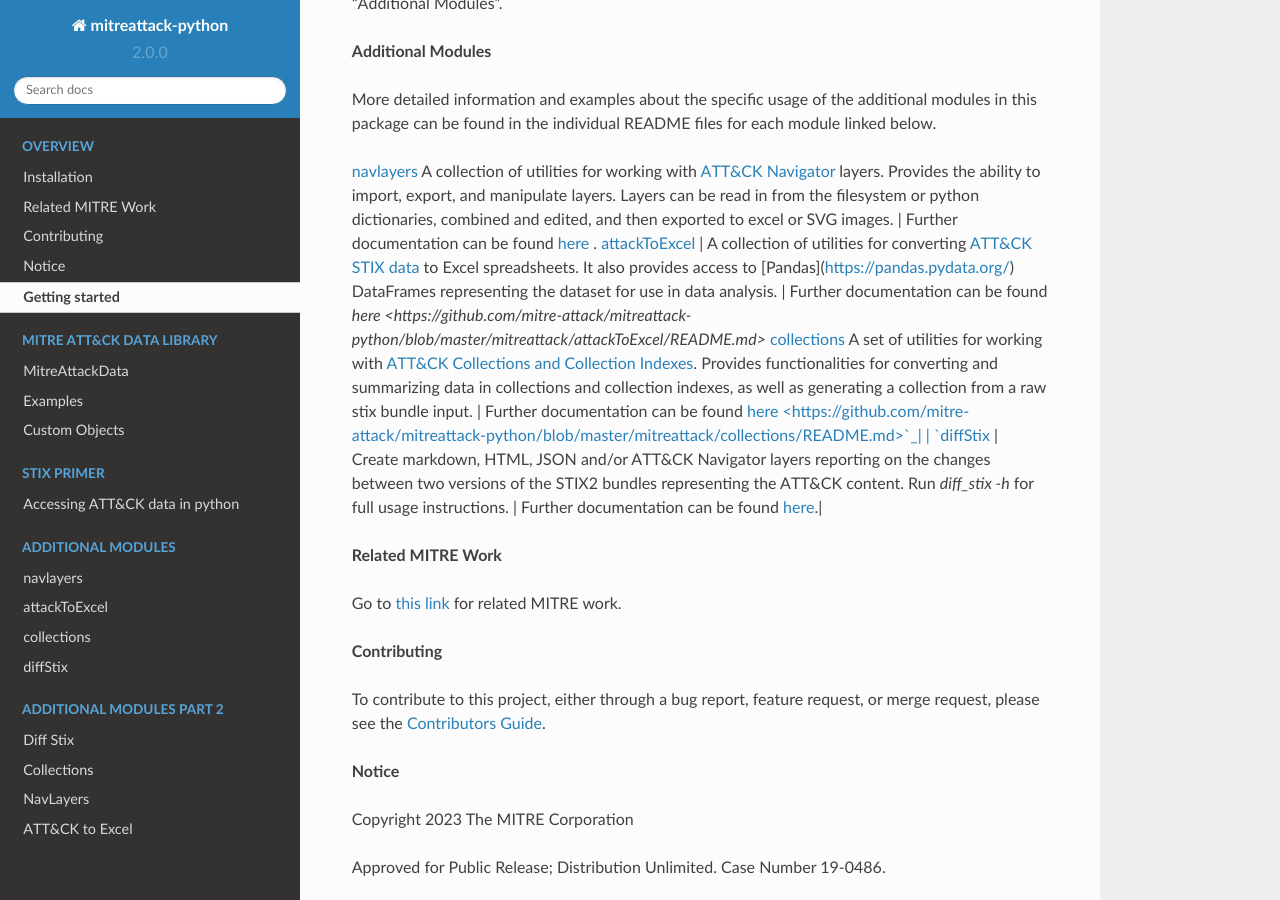
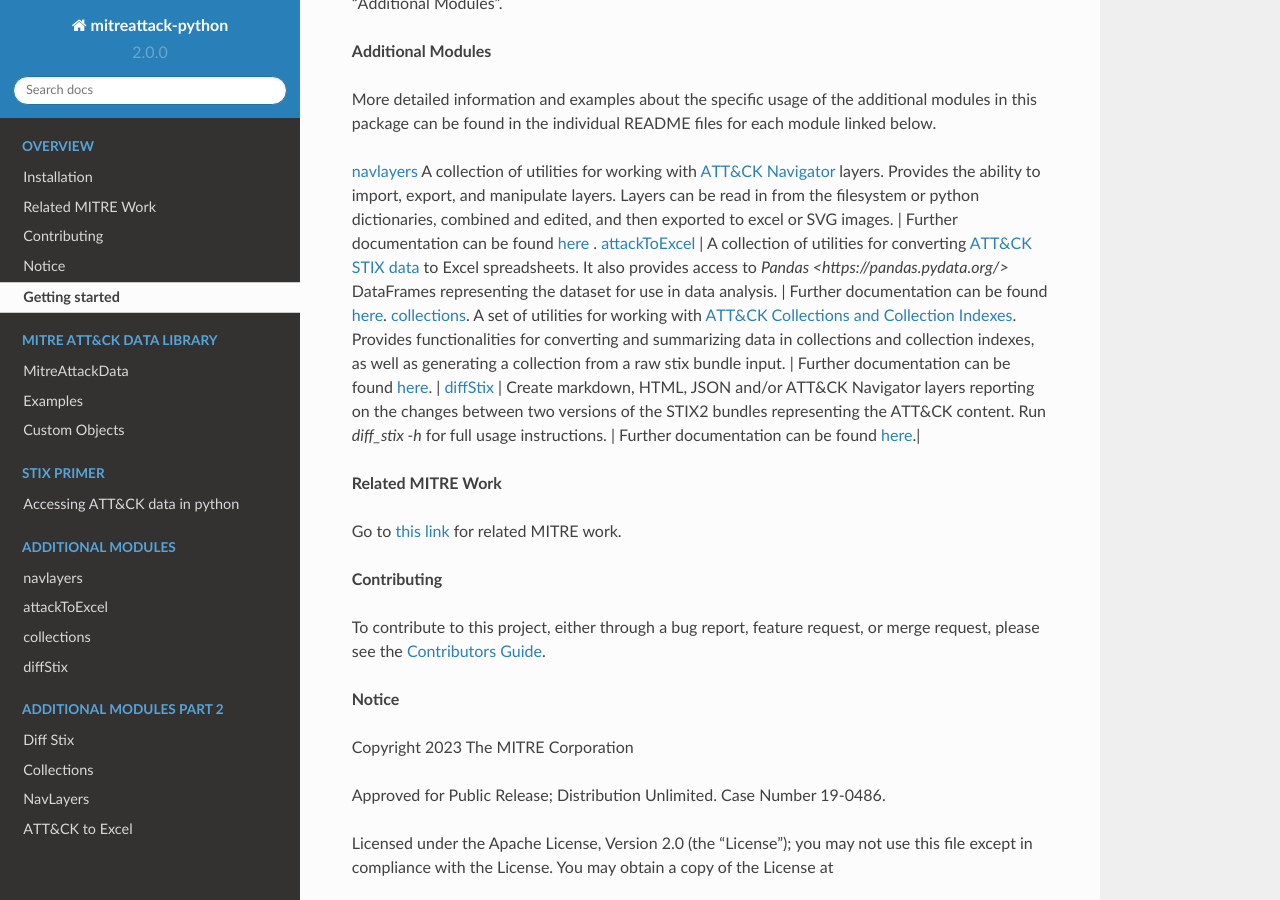
Before and after one commit to mitre-attack/mitreattack-python, a Sphinx documentation site: the page built from docs/getting_started.rst, in a window 1280 px wide and 900 px high, scrolled down 529 px. Built offline with Sphinx 7.4.7 and the Read the Docs theme 2.0.0, drawn with Linux system fonts in a browser that asks for light colours; pages that are not in the unit, such as notebooks, are missing from menus.

Commit message:
Update getting_started.rst

```diff
--- a/docs/getting_started.rst
+++ b/docs/getting_started.rst
@@ -25,8 +25,8 @@ you can read more about other modules in this library under "Additional Modules"
 
 More detailed information and examples about the specific usage of the additional modules in this package can be found in the individual README files for each module linked below.
 
-`navlayers <https://github.com/mitre-attack/mitreattack-python/tree/master/mitreattack/navlayers>`_ A collection of utilities for working with `ATT&CK Navigator <https://github.com/mitre-attack/attack-navigator>`_ layers. Provides the ability to import, export, and manipulate layers. Layers can be read in from the filesystem or python dictionaries, combined and edited, and then exported to excel or SVG images. | Further documentation can be found `here <https://github.com/mitre-attack/mitreattack-python/blob/master/mitreattack/navlayers/README.md>`_ . `attackToExcel <https://github.com/mitre-attack/mitreattack-python/tree/master/mitreattack/attackToExcel>`_ | A collection of utilities for converting `ATT&CK STIX data <https://github.com/mitre/cti>`_ to Excel spreadsheets. It also provides access to [Pandas](https://pandas.pydata.org/) DataFrames representing the dataset for use in data analysis. | Further documentation can be found `here <https://github.com/mitre-attack/mitreattack-python/blob/master/mitreattack/attackToExcel/README.md>`
-`collections <https://github.com/mitre-attack/mitreattack-python/tree/master/mitreattack/collections>`_ A set of utilities for working with `ATT&CK Collections and Collection Indexes <https://github.com/center-for-threat-informed-defense/attack-workbench-frontend/blob/master/docs/collections.md>`_. Provides functionalities for converting and summarizing data in collections and collection indexes, as well as generating a collection from a raw stix bundle input. | Further documentation can be found `here <https://github.com/mitre-attack/mitreattack-python/blob/master/mitreattack/collections/README.md>`_|
+`navlayers <https://github.com/mitre-attack/mitreattack-python/tree/master/mitreattack/navlayers>`_ A collection of utilities for working with `ATT&CK Navigator <https://github.com/mitre-attack/attack-navigator>`_ layers. Provides the ability to import, export, and manipulate layers. Layers can be read in from the filesystem or python dictionaries, combined and edited, and then exported to excel or SVG images. | Further documentation can be found `here <https://github.com/mitre-attack/mitreattack-python/blob/master/mitreattack/navlayers/README.md>`_ . `attackToExcel <https://github.com/mitre-attack/mitreattack-python/tree/master/mitreattack/attackToExcel>`_ | A collection of utilities for converting `ATT&CK STIX data <https://github.com/mitre/cti>`_ to Excel spreadsheets. It also provides access to `Pandas <https://pandas.pydata.org/>` DataFrames representing the dataset for use in data analysis. | Further documentation can be found `here <https://github.com/mitre-attack/mitreattack-python/blob/master/mitreattack/attackToExcel/README.md>`_.
+`collections <https://github.com/mitre-attack/mitreattack-python/tree/master/mitreattack/collections>`_. A set of utilities for working with `ATT&CK Collections and Collection Indexes <https://github.com/center-for-threat-informed-defense/attack-workbench-frontend/blob/master/docs/collections.md>`_. Provides functionalities for converting and summarizing data in collections and collection indexes, as well as generating a collection from a raw stix bundle input. | Further documentation can be found `here <https://github.com/mitre-attack/mitreattack-python/blob/master/mitreattack/collections/README.md>`_.
 | `diffStix <https://github.com/mitre-attack/mitreattack-python/tree/master/mitreattack/diffStix>`_ | Create markdown, HTML, JSON and/or ATT&CK Navigator layers reporting on the changes between two versions of the STIX2 bundles representing the ATT&CK content. Run `diff_stix -h` for full usage instructions. | Further documentation can be found `here <https://github.com/mitre-attack/mitreattack-python/blob/master/mitreattack/diffStix/README.md>`_.|
 
 
```
